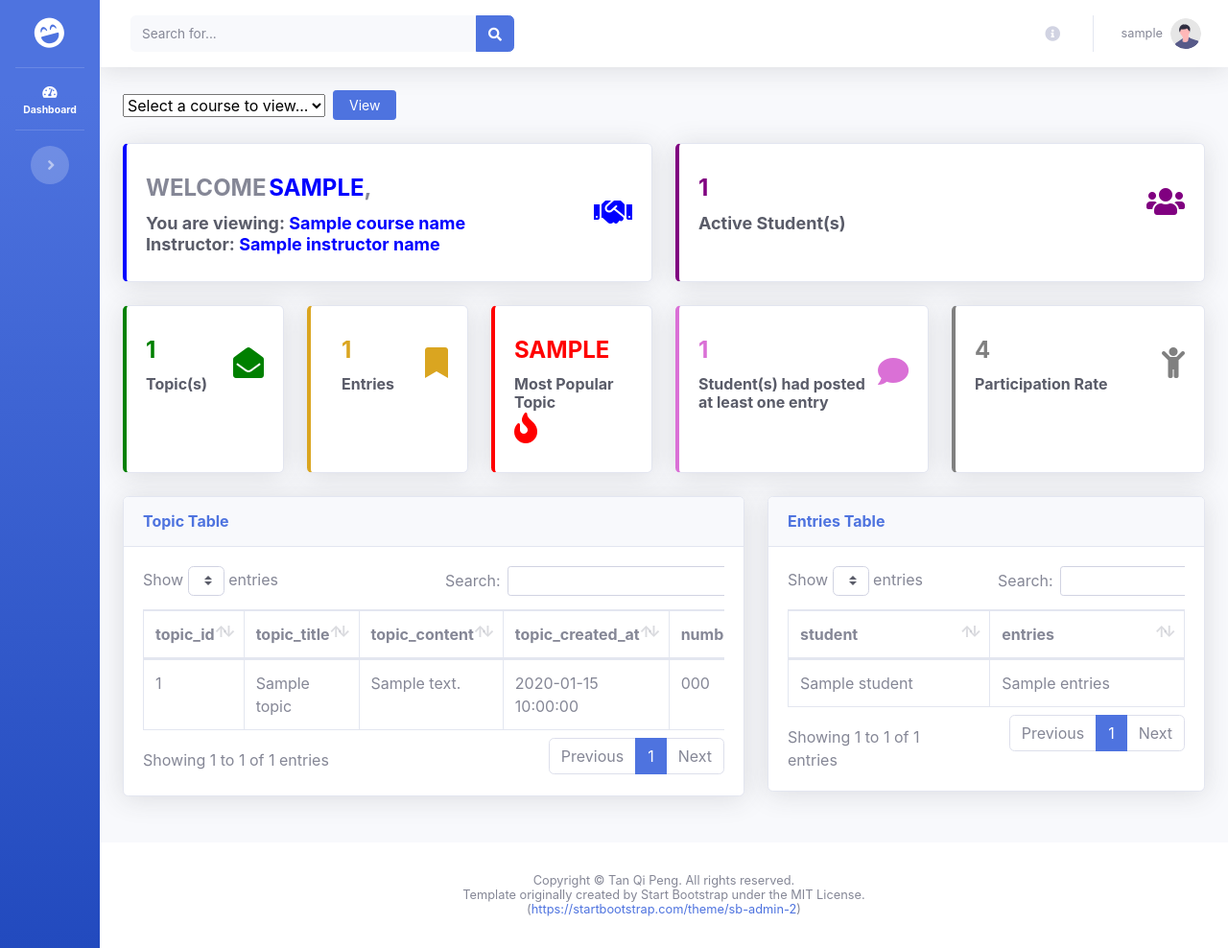
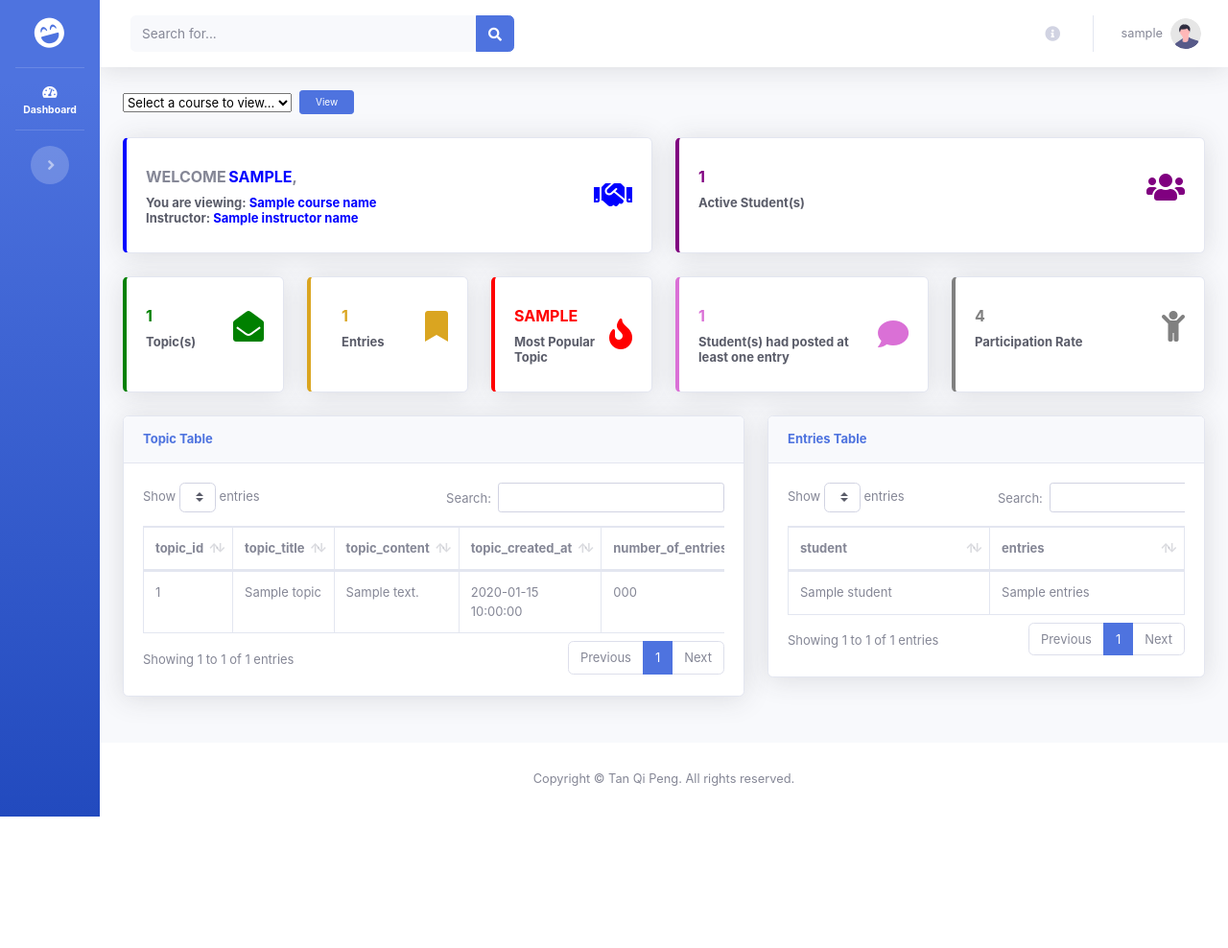
Before and after one commit to TQP1234/learning_management_system, a Flask app: template website/templates/admin.html in a window 1280 px wide. Shown: the whole page at 96% size. After the commit the page ends 851 px from the top, so only its background shows below. Run offline with Flask 3, Linux system fonts and the light colour scheme; the template is opened without the code that fills it: most values are stand-ins (such as "Sample title", 1, 10 or a date in 2020); lists and menus that the app fills with data are empty; parts of the project's set-up code (start-up, migrations or seed data) failed here and were passed over; some libraries are stand-ins or nearby versions.

Commit message:
Update HTML

```diff
--- a/website/templates/admin.html
+++ b/website/templates/admin.html
@@ -16,7 +16,7 @@
 
         <div class="col-xl-6 col-md-6 mb-4">
             <form id="viewCourseForm" method="POST" class="d-flex align-items-center">
-                <select name="course" id="course" class="form-select w-auto" style="margin-right: 0.5rem;">
+                <select name="course" id="course" class="form-select w-auto" style="margin-right: 0.5rem; font-size: small;">
                     <option value="" disabled selected hidden>Select a course to view...</option>
                     {% for username, course in courses %}
                     <option value="{{ username }};{{ course }}">
@@ -24,7 +24,7 @@
                     </option>
                     {% endfor %}
                 </select>
-                <button type="submit" class="btn btn-primary btn-sm px-3">View</button>
+                <button type="submit" class="btn btn-primary btn-sm px-3 py-1" style="font-size: x-small;">View</button>
             </form>
         </div>
 
@@ -40,11 +40,11 @@
                     <div class="row no-gutters align-items-center">
                         <div class="col mr-2">
                             <div class="text-xs font-weight-bold text-uppercase mb-2">
-                                <span style="font-size: x-large;">Welcome</span> <span
-                                    style="color: blue; font-size: x-large;">{{ username }}</span><span
-                                    style="font-size: x-large;">,</span>
+                                <span style="font-size: medium;">Welcome</span> <span
+                                    style="color: blue; font-size: medium;">{{ username }}</span><span
+                                    style="font-size: medium;">,</span>
                             </div>
-                            <div class="h5 mb-0 font-weight-bold text-gray-800" style="font-size: large;">
+                            <div class="h5 mb-0 font-weight-bold text-gray-800" style="font-size: small;">
                                 You are viewing: <span style="color: blue;">{{ course_name }}</span><br>
                                 Instructor: <span style="color: blue;">{{ instructor_name }}</span>
                             </div>
@@ -64,9 +64,9 @@
                     <div class="row no-gutters align-items-center">
                         <div class="col mr-2">
                             <div class="text-xs font-weight-bold text-uppercase mb-2">
-                                <span style="color: purple; font-size: x-large;">{{ num_of_students }}</span>
+                                <span style="color: purple; font-size: medium;">{{ num_of_students }}</span>
                             </div>
-                            <div class="h5 mb-0 font-weight-bold text-gray-800" style="font-size: large;">
+                            <div class="h5 mb-0 font-weight-bold text-gray-800" style="font-size: small;">
                                 Active Student(s)
                             </div>
                         </div>
@@ -90,9 +90,9 @@
                     <div class="row no-gutters align-items-center">
                         <div class="col mr-2">
                             <div class="text-xs font-weight-bold text-uppercase mb-2"
-                                style="color: green; font-size: x-large;">
+                                style="color: green; font-size: medium;">
                                 {{ num_of_topics }}</div>
-                            <div class="h5 mb-0 font-weight-bold text-gray-800" style="font-size: medium;">
+                            <div class="h5 mb-0 font-weight-bold text-gray-800" style="font-size: small;">
                                 Topic(s)
                             </div>
                         </div>
@@ -112,9 +112,9 @@
                         <div class="col mr-2">
                             <div class="col mr-2">
                                 <div class="text-xs font-weight-bold text-uppercase mb-2"
-                                    style="color: goldenrod; font-size: x-large;">
+                                    style="color: goldenrod; font-size: medium;">
                                     {{ num_of_entries }}</div>
-                                <div class="h5 mb-0 font-weight-bold text-gray-800" style="font-size: medium;">
+                                <div class="h5 mb-0 font-weight-bold text-gray-800" style="font-size: small;">
                                     Entries
                                 </div>
                             </div>
@@ -134,9 +134,9 @@
                     <div class="row no-gutters align-items-center">
                         <div class="col mr-2">
                             <div class="text-xs font-weight-bold text-uppercase mb-2"
-                                style="color: red; font-size: x-large;">
+                                style="color: red; font-size: medium;">
                                 {{ hottest_topic }}</div>
-                            <div class="h5 mb-0 font-weight-bold text-gray-800" style="font-size: medium;">
+                            <div class="h5 mb-0 font-weight-bold text-gray-800" style="font-size: small;">
                                 Most Popular Topic
                             </div>
                         </div>
@@ -155,9 +155,9 @@
                     <div class="row no-gutters align-items-center">
                         <div class="col mr-2">
                             <div class="text-xs font-weight-bold text-uppercase mb-2"
-                                style="color: orchid; font-size: x-large;">
+                                style="color: orchid; font-size: medium;">
                                 {{ num_of_students_posting }}</div>
-                            <div class="h5 mb-0 font-weight-bold text-gray-800" style="font-size: medium;">
+                            <div class="h5 mb-0 font-weight-bold text-gray-800" style="font-size: small;">
                                 Student(s) had posted at least one entry
                             </div>
                         </div>
@@ -176,9 +176,9 @@
                     <div class="row no-gutters align-items-center">
                         <div class="col mr-2">
                             <div class="text-xs font-weight-bold text-uppercase mb-2"
-                                style="color: gray; font-size: x-large;">
+                                style="color: gray; font-size: medium;">
                                 {{ participation_rate }}</div>
-                            <div class="h5 mb-0 font-weight-bold text-gray-800" style="font-size: medium;">
+                            <div class="h5 mb-0 font-weight-bold text-gray-800" style="font-size: small;">
                                 Participation Rate
                             </div>
                         </div>
@@ -194,11 +194,11 @@
 
     <div class="row">
 
-        <div class="col-xl-7 col-md-7 mb-4">
+        <div class="col-xl-7 col-md-7 mb-4" style="font-size: small;">
             <!-- Topic Table -->
             <div class="card shadow mb-4">
                 <div class="card-header py-3">
-                    <h6 class="m-0 font-weight-bold text-primary">Topic Table</h6>
+                    <h6 class="m-0 font-weight-bold text-primary" style="font-size: small;">Topic Table</h6>
                 </div>
                 <div class="card-body">
                     <div class="table-responsive">
@@ -229,11 +229,11 @@
             </div>
         </div>
 
-        <div class="col-xl-5 col-md-5 mb-4">
+        <div class="col-xl-5 col-md-5 mb-4" style="font-size: small;">
             <!-- Entries Table -->
             <div class="card shadow mb-4">
                 <div class="card-header py-3">
-                    <h6 class="m-0 font-weight-bold text-primary">Entries Table</h6>
+                    <h6 class="m-0 font-weight-bold text-primary" style="font-size: small;">Entries Table</h6>
                 </div>
                 <div class="card-body">
                     <div class="table-responsive">
--- a/website/templates/base.html
+++ b/website/templates/base.html
@@ -178,11 +178,7 @@
             <footer class="sticky-footer bg-white">
                 <div class="container my-auto">
                     <div class="copyright text-center my-auto">
-                        <p style="margin: 0; line-height: 1.2;">Copyright &copy; Tan Qi Peng. All rights reserved.</p>
-                        <p style="margin: 0; line-height: 1.2;">Template originally created by Start Bootstrap under the
-                            MIT License.</p>
-                        <p style="margin: 0; line-height: 1.2;">(<a href="https://startbootstrap.com/theme/sb-admin-2"
-                                target="_blank">https://startbootstrap.com/theme/sb-admin-2</a>)</p>
+                        Copyright &copy; Tan Qi Peng. All rights reserved.
                     </div>
                 </div>
             </footer>
```
Also changed, not shown: website/templates/instructor.html (+20 -20 lines).
